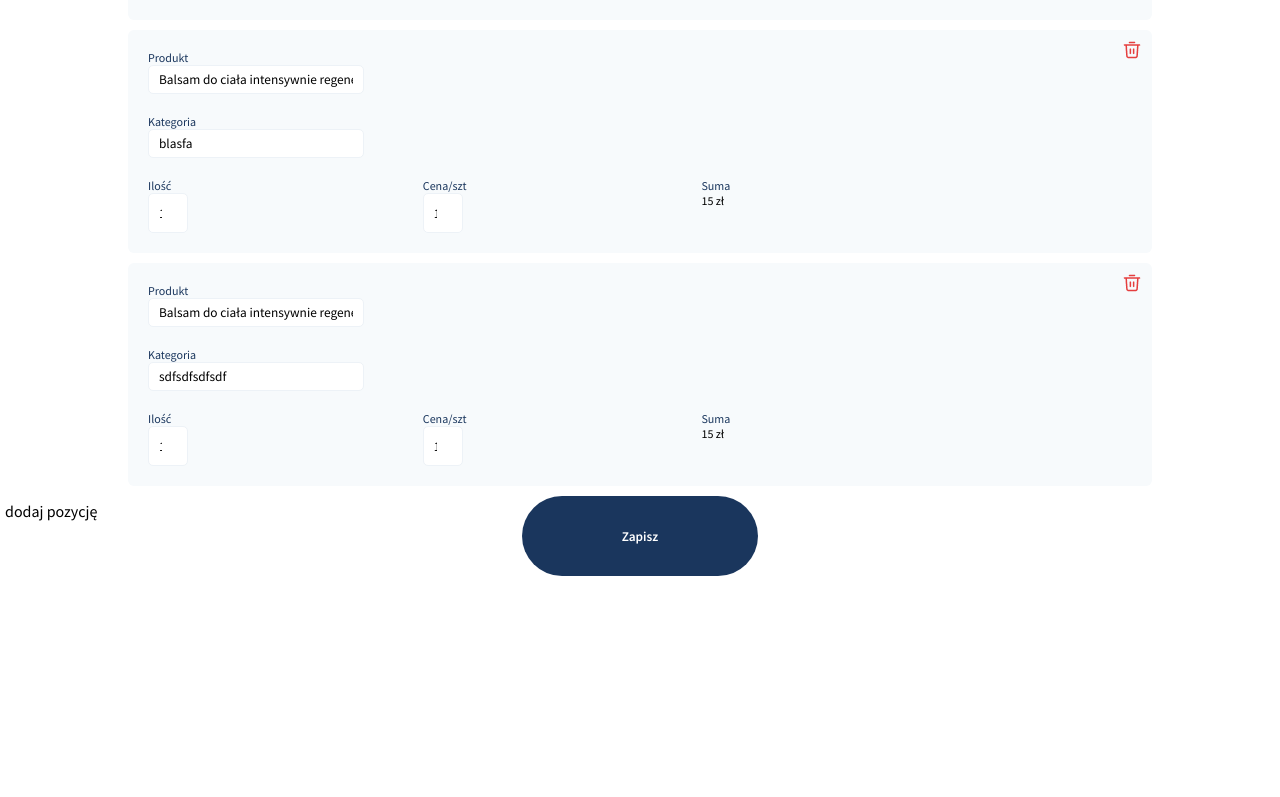
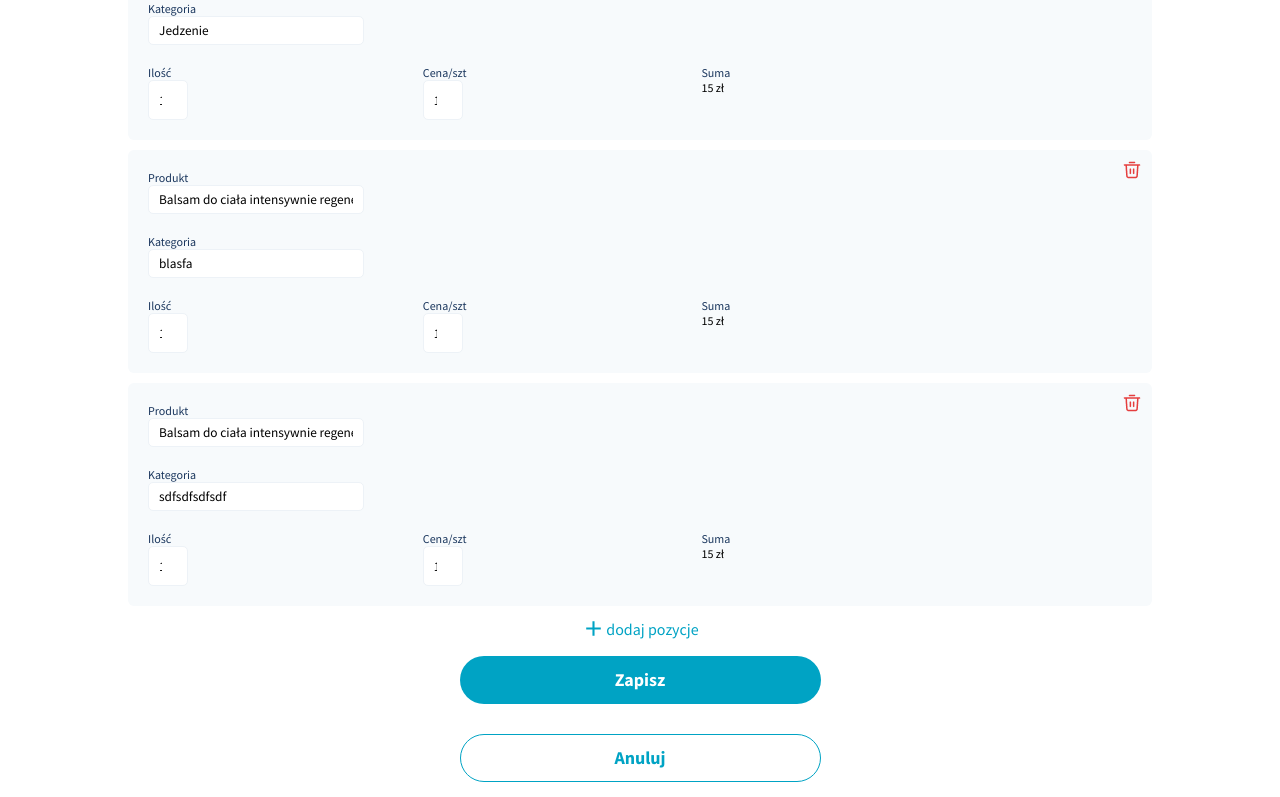
Before and after one commit to nerdbord/nerdbord-project-challenge-lyyq1isp, a Next.js app: page / in a window 1280 px wide. Shown: the part 531-1328 px from the top of the page. Before the commit the page ends 1107 px from the top, so only its background shows below. Built offline with nearby package versions, Linux system fonts and the light colour scheme.

Commit message:
change styles and create addPosition component

```diff
--- a/src/app/globals.css
+++ b/src/app/globals.css
@@ -13,11 +13,16 @@ input {
 	padding: 5px 10px;
 }
 button {
+	border-radius: 45px;
+	width: 361px;
+	height: 48px;
+	padding: 0px 24px;
+	background: var(--cyan, #00a3c4);
+	color: #fff;
+	font-family: "Source Sans Pro";
+	font-size: 18px;
+	font-style: normal;
+	font-weight: 700;
+	line-height: 28px;
 	border: none;
-	padding: 10px 100px;
-	border-radius: 45px;
-	background-color: #1a365d;
-	color: #fff;
-	cursor: pointer;
-	font-weight: 600;
 }
--- a/src/components/ScannedReceipt/Heading/Heading.tsx
+++ b/src/components/ScannedReceipt/Heading/Heading.tsx
@@ -1,9 +1,15 @@
 import Image from "next/image";
+import Link from "next/link";
 import styles from "./Heading.module.scss";
 const Heading = () => {
 	return (
 		<div className={styles.container}>
-			<p className={styles.firstText}>Mój paragon</p>
+			<p className={styles.firstText}>Edytuj dane</p>
+			<div>
+				<Link href={"/"}>Home</Link>
+				<Link href={"/"}>Skanuj paragon</Link>
+				<Link href={"/"}>Edytuj dane</Link>
+			</div>
 			<div className={styles.secondTextContainer}>
 				<Image src={"/Idea.png"} alt="idea icon" width={25} height={25} />
 				<p>Sprawdź czy zeskanowane dane wyświetlają się poprawnie</p>
--- /dev/null
+++ b/src/components/ScannedReceipt/ReceiptList/AddPosition/AddPosition.module.scss
@@ -0,0 +1,6 @@
+.container {
+	cursor: pointer;
+    display: flex;
+    align-items: center;
+    color: var(--cyan, #00A3C4);
+}
--- /dev/null
+++ b/src/components/ScannedReceipt/ReceiptList/AddPosition/AddPosition.tsx
@@ -0,0 +1,32 @@
+import styles from "./AddPosition.module.scss";
+type Props = {
+	addPosition: () => void;
+};
+const AddPosition = ({ addPosition }: Props) => {
+	return (
+		<div className={styles.container} onClick={addPosition}>
+			<svg
+				xmlns="http://www.w3.org/2000/svg"
+				width="25"
+				height="25"
+				viewBox="0 0 25 25"
+				fill="none"
+			>
+				<g clip-path="url(#clip0_721_627)">
+					<path
+						d="M19.7916 13.5423H13.5416V19.7923H11.4583V13.5423H5.20825V11.459H11.4583V5.20898H13.5416V11.459H19.7916V13.5423Z"
+						fill="#00A3C4"
+					/>
+				</g>
+				<defs>
+					<clipPath id="clip0_721_627">
+						<rect width="25" height="25" fill="white" />
+					</clipPath>
+				</defs>
+			</svg>
+			<span>dodaj pozycje</span>
+		</div>
+	);
+};
+
+export { AddPosition };
--- a/src/components/ScannedReceipt/ReceiptList/ReceiptList.module.scss
+++ b/src/components/ScannedReceipt/ReceiptList/ReceiptList.module.scss
@@ -46,16 +46,24 @@
 		cursor: pointer;
 	}
 	.buttonsContainer {
+		display: flex;
+		justify-content: center;
+		flex-direction: column;
+		align-items: center;
 		position: relative;
 		width: 100%;
+		.cancelButton {
+			background-color: transparent;
+			border-radius: 45px;
+			border: 1px solid var(--cyan, #00a3c4);
+			color: var(--cyan, #00a3c4);
+		}
+		button {
+			margin: 15px 0;
+		}
+	}
+	.addPosition {
 		display: flex;
-		justify-content: center;
-		height: 10vh;
-		p {
-			position: absolute;
-			top: 5px;
-			left: 5px;
-		}
-
+		align-items: center;
 	}
 }
--- a/src/components/ScannedReceipt/ReceiptList/ReceiptList.tsx
+++ b/src/components/ScannedReceipt/ReceiptList/ReceiptList.tsx
@@ -2,6 +2,7 @@ import { type ChangeEvent, type Dispatch, type SetStateAction } from "react";
 import Image from "next/image";
 import { type ReceiptListType } from "../ScannedReceipt";
 import styles from "./ReceiptList.module.scss";
+import { AddPosition } from "./AddPosition/AddPosition";
 type Props = {
 	data: ReceiptListType[];
 	categories: string[];
@@ -29,6 +30,20 @@ const ReceiptList = ({ data, categories, setDataFromReceipt }: Props) => {
 				return el.id !== id;
 			});
 			return changeData;
+		});
+	};
+	const handleAddPostion = () => {
+		setDataFromReceipt((prevData) => {
+			return [
+				...prevData,
+				{
+					name: "",
+					category: "",
+					count: 0,
+					price: 0,
+					id: 12341231,
+				},
+			];
 		});
 	};
 	return (
@@ -109,8 +124,9 @@ const ReceiptList = ({ data, categories, setDataFromReceipt }: Props) => {
 				);
 			})}
 			<div className={styles.buttonsContainer}>
-				<p>dodaj pozycję</p>
+				<AddPosition addPosition={handleAddPostion} />
 				<button>Zapisz</button>
+				<button className={styles.cancelButton}>Anuluj</button>
 			</div>
 		</div>
 	);
--- a/src/components/ScannedReceipt/ScannedReceipt.tsx
+++ b/src/components/ScannedReceipt/ScannedReceipt.tsx
@@ -42,7 +42,7 @@ const ScannedReceipt = () => {
 	]);
 	const categories = ["Żywność", "Rachunki", "Edukacja"];
 	return (
-		<div>
+		<div style={{ paddingTop: "100px" }}>
 			<Heading />
 			<ReceiptList
 				data={dataFromReceipt}
```
